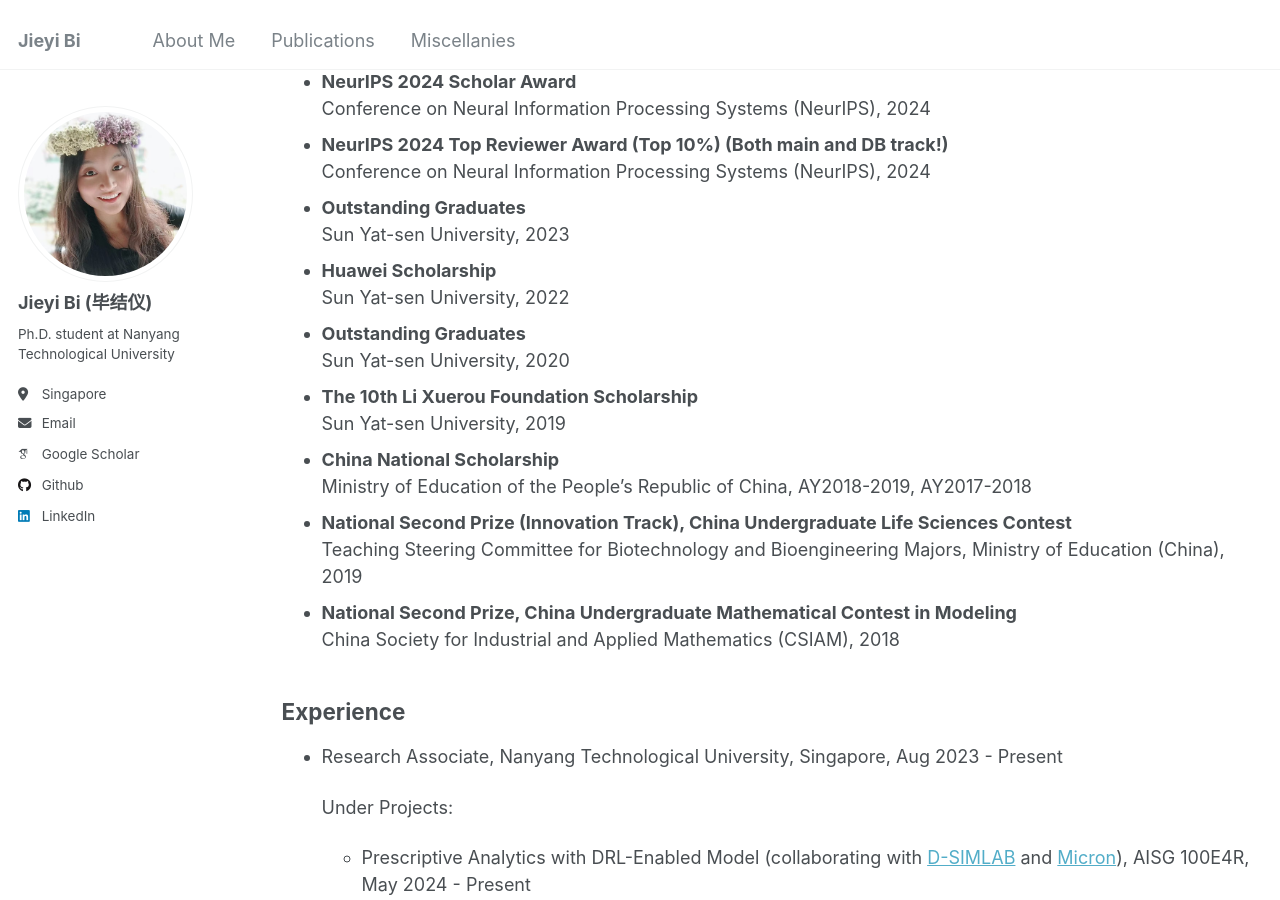
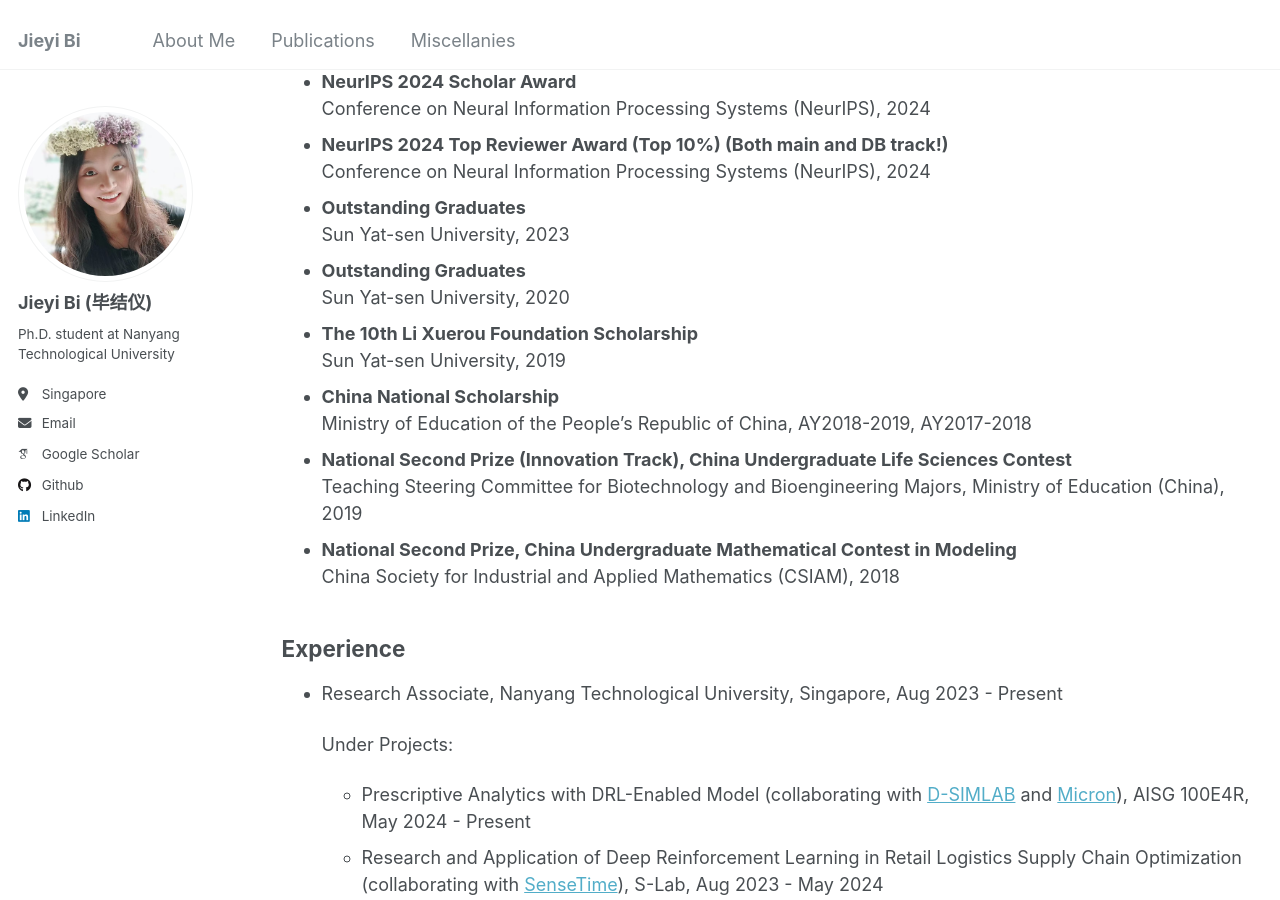
Before and after one commit to jieyibi/jieyibi.github.io, a Jekyll site: the page built from _pages/miscellanies.md, in a window 1280 px wide and 900 px high, scrolled down 426 px. Built offline with Jekyll 4.4.1, drawn with Linux system fonts in a browser that asks for light colours; some web fonts are replaced.

Commit message:
Update miscellanies.md

```diff
--- a/_pages/miscellanies.md
+++ b/_pages/miscellanies.md
@@ -19,8 +19,6 @@ Conference on Neural Information Processing Systems (NeurIPS), 2024
 Conference on Neural Information Processing Systems (NeurIPS), 2024
 - **Outstanding Graduates**
 Sun Yat-sen University, 2023
-- **Huawei Scholarship**
-Sun Yat-sen University, 2022
 - **Outstanding Graduates**
 Sun Yat-sen University, 2020
 - **The 10th Li Xuerou Foundation Scholarship**
```
